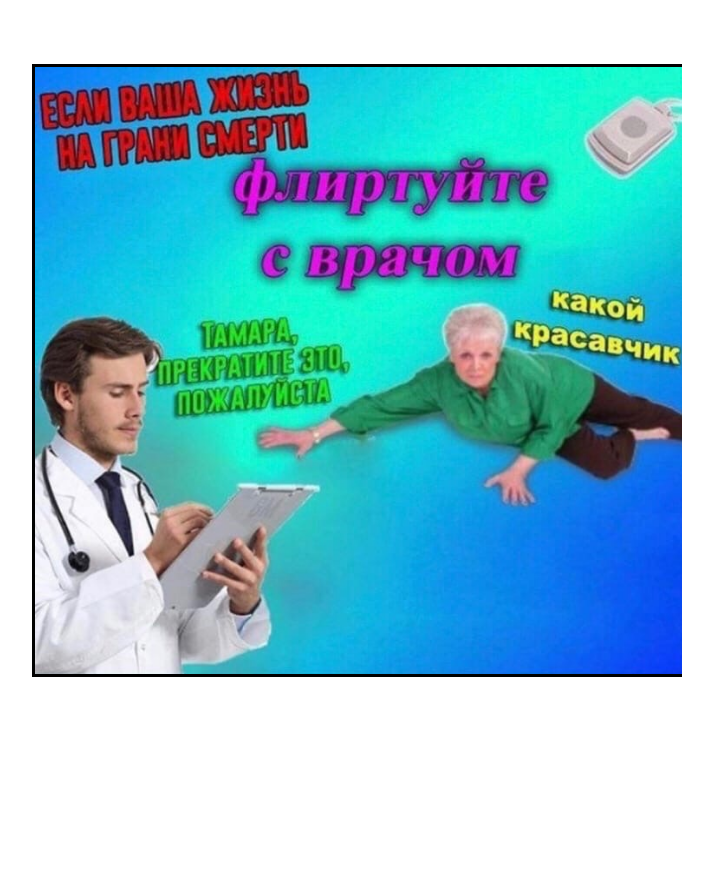
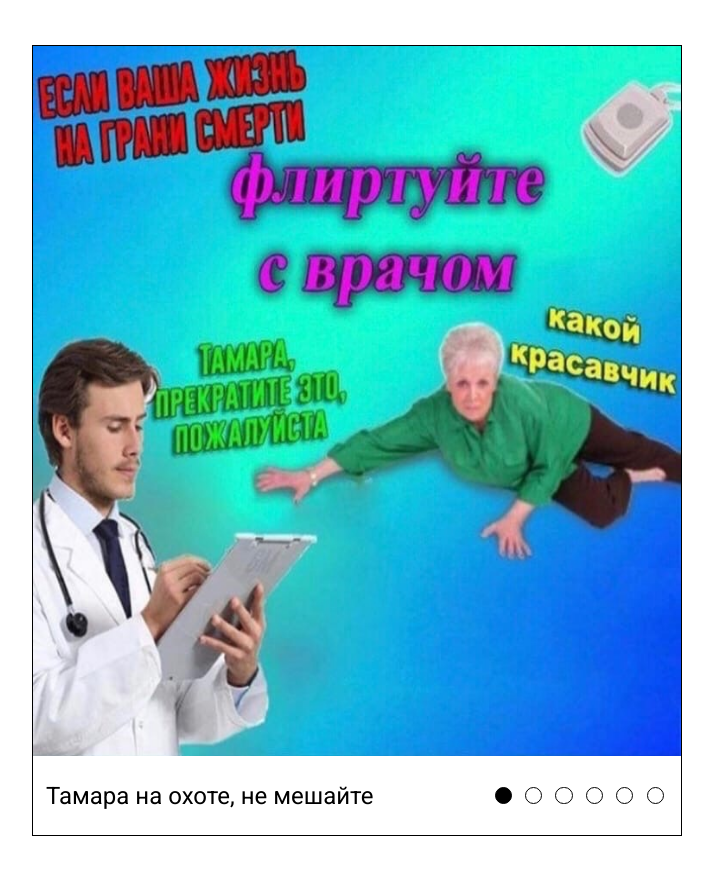
Before and after one commit to tantality/cssMemSlider, a plain HTML site: page cssMemSlider/index.html in a window 1280 px wide. Shown: the whole page, without its empty margins (283-996 px from the left). Drawn offline with Linux system fonts and the light colour scheme.

Commit message:
feat: execute slider (17-10-2021 16:23:05)

```diff
--- a/cssMemSlider/assets/css/style.css
+++ b/cssMemSlider/assets/css/style.css
@@ -1,41 +1,42 @@
-
 .wrapper{
-    margin: 5% auto;
+    margin: 3.5% auto;
     display: flex;
     justify-content: center;
     align-content: center;
 }
 
+p{
+    font-family: Roboto;
+    font-style: normal;
+    font-size: 1.5em;
+    line-height: 1.75rem;
+}
+
 .slider {
     display: flex;
-    justify-content: center;
-    align-content: center;
+    justify-content: space-between;
+    align-items: flex-start;
+    flex-wrap: wrap;
     width:35vw;
     height: auto;
-    max-width:1920px;
-    min-width: 650px;
-    /* border: 1px solid red; */
+    border: 0.1rem solid rgb(0, 0, 0);
     box-sizing: border-box;
-
+    background-color: white;
 }
 
 .slider__slides {
     display: flex;
     width: 600%;
-    height: 80%;
-    /* border: 5px solid yellow; */
+    height: 90%;
     overflow: hidden;
     box-sizing: border-box;
 }
 
 .slide-item{
     flex:100%  0 0;
-
     width: 100%;
-    border: 3px solid black;
-    max-width: 860px;
-    max-height: 760px;
     object-fit: cover;
+    transition: all 0.6s ease;
 }
 
 .slide-item img{
@@ -43,3 +44,123 @@
     width: 100%;
     height:100%;
 }
+
+.slider__row{
+    display: flex;
+    justify-content: space-between;
+    align-items: center;
+    overflow: hidden;
+    height: 10%;
+    padding: 0 2%;
+    column-gap: 5%;
+}
+
+.slider__text{
+    width: 70%;
+    height: auto;
+    display: flex;
+    align-items: center;
+    overflow: hidden;
+}
+
+.slider__text p{
+    min-width: 100%;
+    height: 100%;
+    transition: 0.5s;
+}
+
+input{
+    display: none;
+}
+
+.slider__pagination{
+    width: 30%;
+    display: flex;
+    justify-content: flex-end;
+    align-items:center;
+    column-gap: 3%;
+}
+
+.slider__pagination label {
+    height: 1.85rem;
+    width: 1.85rem;
+    cursor: pointer;
+    display:inline-flex;
+    justify-content: center;
+    align-items: center;
+    -webkit-tap-highlight-color: transparent;
+}
+
+.slider__pagination label .circle{
+    display: block;
+    height: 0.94rem;
+    width: 0.94rem;
+    border-radius: 50%;
+    border: 0.1rem solid black;
+}
+
+#rb1:checked ~ .wrapper .slider .slider__slides .checked,
+#rb1:checked ~ .wrapper .slider .slider__row .slider__text .checked  {
+    margin-left: 0;
+}
+
+#rb2:checked ~ .wrapper .slider .slider__slides .checked,
+#rb2:checked ~ .wrapper .slider .slider__row .slider__text .checked {
+    margin-left: -100%;
+}
+#rb3:checked ~ .wrapper .slider .slider__slides .checked,
+#rb3:checked ~ .wrapper .slider .slider__row .slider__text .checked {
+    margin-left: -200%;
+}
+#rb4:checked ~ .wrapper .slider .slider__slides .checked,
+#rb4:checked ~ .wrapper .slider .slider__row .slider__text .checked{
+    margin-left: -300%;
+}
+#rb5:checked ~ .wrapper .slider .slider__slides .checked,
+#rb5:checked ~ .wrapper .slider .slider__row .slider__text .checked {
+    margin-left: -400%;
+}
+
+#rb6:checked ~ .wrapper .slider .slider__slides .checked,
+#rb6:checked ~ .wrapper .slider .slider__row .slider__text .checked {
+    margin-left: -500%;
+}
+
+#rb1:checked ~ .wrapper .slider .slider__row .slider__pagination .l1 .circle,
+#rb2:checked ~ .wrapper .slider .slider__row .slider__pagination .l2 .circle,
+#rb3:checked ~ .wrapper .slider .slider__row .slider__pagination .l3 .circle,
+#rb4:checked ~ .wrapper .slider .slider__row .slider__pagination .l4 .circle,
+#rb5:checked ~ .wrapper .slider .slider__row .slider__pagination .l5 .circle,
+#rb6:checked ~ .wrapper .slider .slider__row .slider__pagination .l6 .circle {
+    background: black;
+}
+
+#rb1:checked ~ .wrapper .slider .slider__row .slider__pagination .l1:hover .circle,
+#rb2:checked ~ .wrapper .slider .slider__row .slider__pagination .l2:hover .circle,
+#rb3:checked ~ .wrapper .slider .slider__row .slider__pagination .l3:hover .circle,
+#rb4:checked ~ .wrapper .slider .slider__row .slider__pagination .l4:hover .circle,
+#rb5:checked ~ .wrapper .slider .slider__row .slider__pagination .l5:hover .circle,
+#rb6:checked ~ .wrapper .slider .slider__row .slider__pagination .l6:hover .circle {
+    background: #494848;
+}
+
+.slider__pagination label:hover .circle{
+    background:#C1C1C1;
+}
+
+.slider__pagination label:active .circle{
+    background:#BFB599;
+}
+
+
+@media (max-width: 1920px) {
+    .slider{
+        max-width:1920px;
+        min-width: 650px;
+    }
+
+    .slide-item{
+        max-width: 860px;
+        max-height: 760px;
+    }
+}
--- a/cssMemSlider/index.html
+++ b/cssMemSlider/index.html
@@ -7,24 +7,45 @@
     <title>cssMemSlider</title>
     <link rel="stylesheet" href="assets/css/reset.css">
     <link rel="stylesheet" href="assets/css/style.css">
+    <link href="https://fonts.googleapis.com/css2?family=Roboto:ital,wght@0,100;0,300;0,400;1,100;1,300;1,400&display=swap" rel="stylesheet">
 </head>
 <body>
+    <input type="radio" name="radiobutton" id="rb1" checked>
+    <input type="radio" name="radiobutton" id="rb2">
+    <input type="radio" name="radiobutton" id="rb3">
+    <input type="radio" name="radiobutton" id="rb4">
+    <input type="radio" name="radiobutton" id="rb5">
+    <input type="radio" name="radiobutton" id="rb6">
+
     <div class="wrapper">
         <div class="slider">
             <div class="slider__slides">
-                <div class="slide-item"><img src="assets/img/5.jpg"></div>
+                <div class="slide-item checked"><img src="assets/img/5.jpg"></div>
                 <div class="slide-item"><img src="assets/img/6.jpg"></div>
                 <div class="slide-item"><img src="assets/img/1.jpg"></div>
                 <div class="slide-item"><img src="assets/img/2.jpg"></div>
                 <div class="slide-item"><img src="assets/img/3.jpg"></div>
                 <div class="slide-item"><img src="assets/img/4.jpg"></div>
             </div>
-            <div class="slder__text">
+            <div class="slider__row">
+                <div class="slider__text">
+                   <p class="checked">Тамара на охоте, не мешайте</p>
+                   <p>Парень, бежать уже поздно:(</p>
+                   <p>Мем из 4 пикч, 1/4</p>
+                   <p>2/4</p>
+                   <p>3/4</p>
+                   <p>По факту, 4/4</p>
+                </div>
+                <div class="slider__pagination">
+                    <label for="rb1" class="l1"><span class="circle"></span></label>
+                    <label for="rb2" class="l2"><span class="circle"></span></label>
+                    <label for="rb3" class="l3"><span class="circle"></span></label>
+                    <label for="rb4" class="l4"><span class="circle"></span></label>
+                    <label for="rb5" class="l5"><span class="circle"></span></label>
+                    <label for="rb6" class="l6"><span class="circle"></span></label>
+                </div>
+            </div>
 
-            </div>
-            <div class="slider__pagination">
-
-            </div>
         </div>
     </div>
 </body>
```
